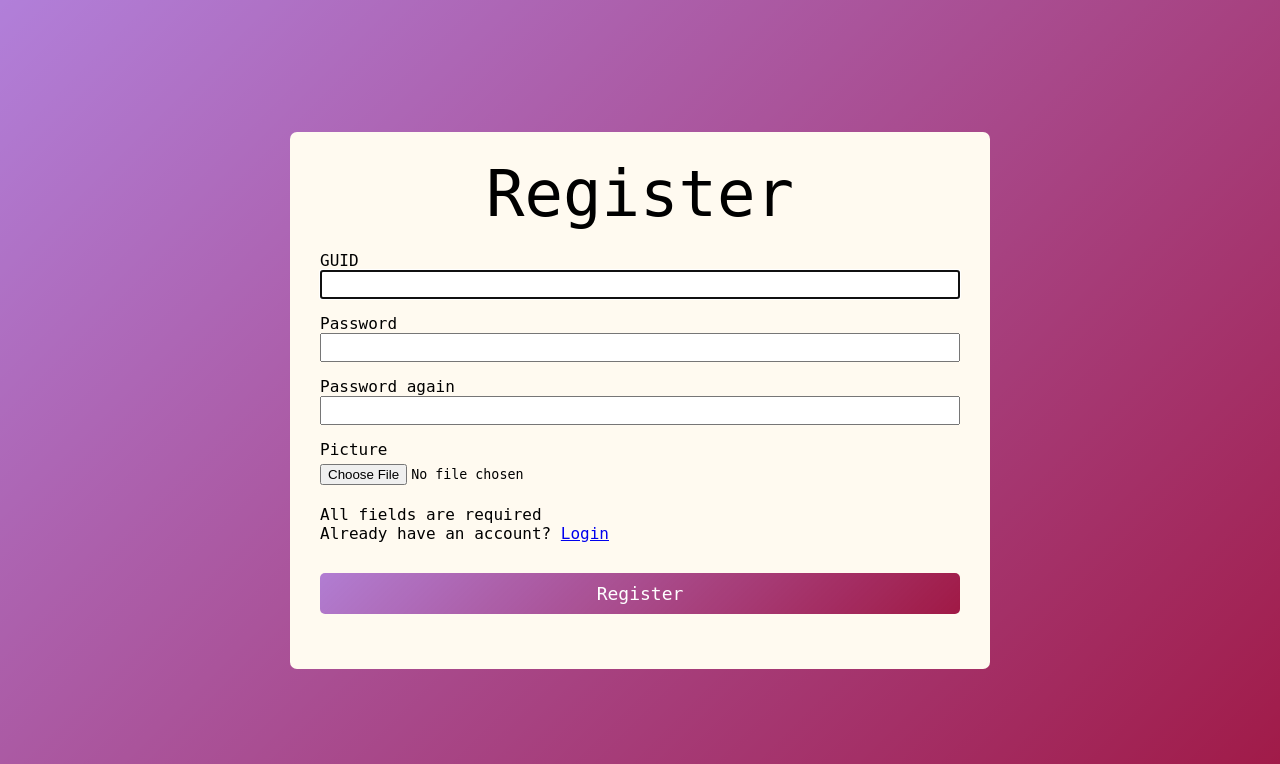
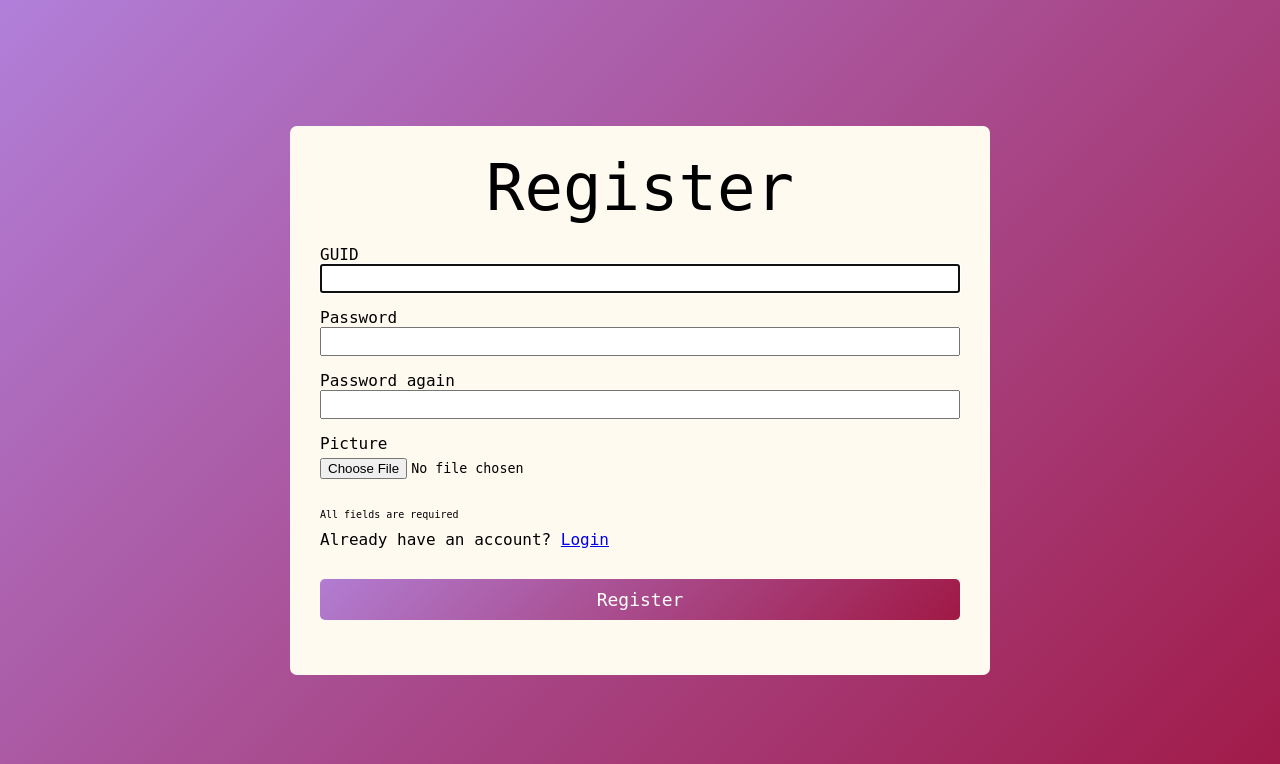
Before and after one commit to adamhoof/TinderEshopMorph, a PHP site: page /views/registration.php in a window 1280 px wide. Shown: the top 764 px of the page. Run offline with PHP 8.4, Linux system fonts and the light colour scheme.

Commit message:
Change style on registration page

```diff
--- a/frontend/css/form.css
+++ b/frontend/css/form.css
@@ -76,6 +76,11 @@ form .variable_border_green {
     outline: none;
 }
 
+#required_fields {
+    font-size: 10px;
+    margin: 10px 0;
+}
+
 @media print{
 
     main {
```
